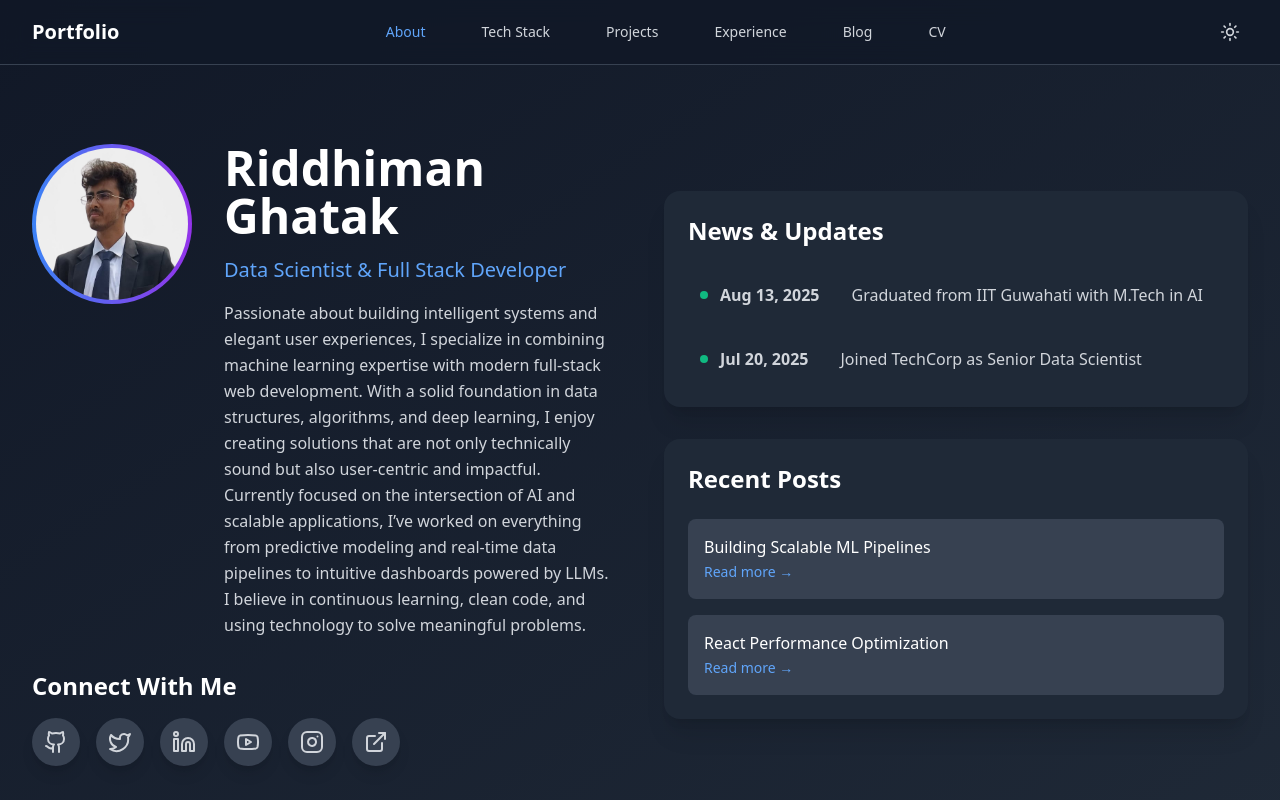
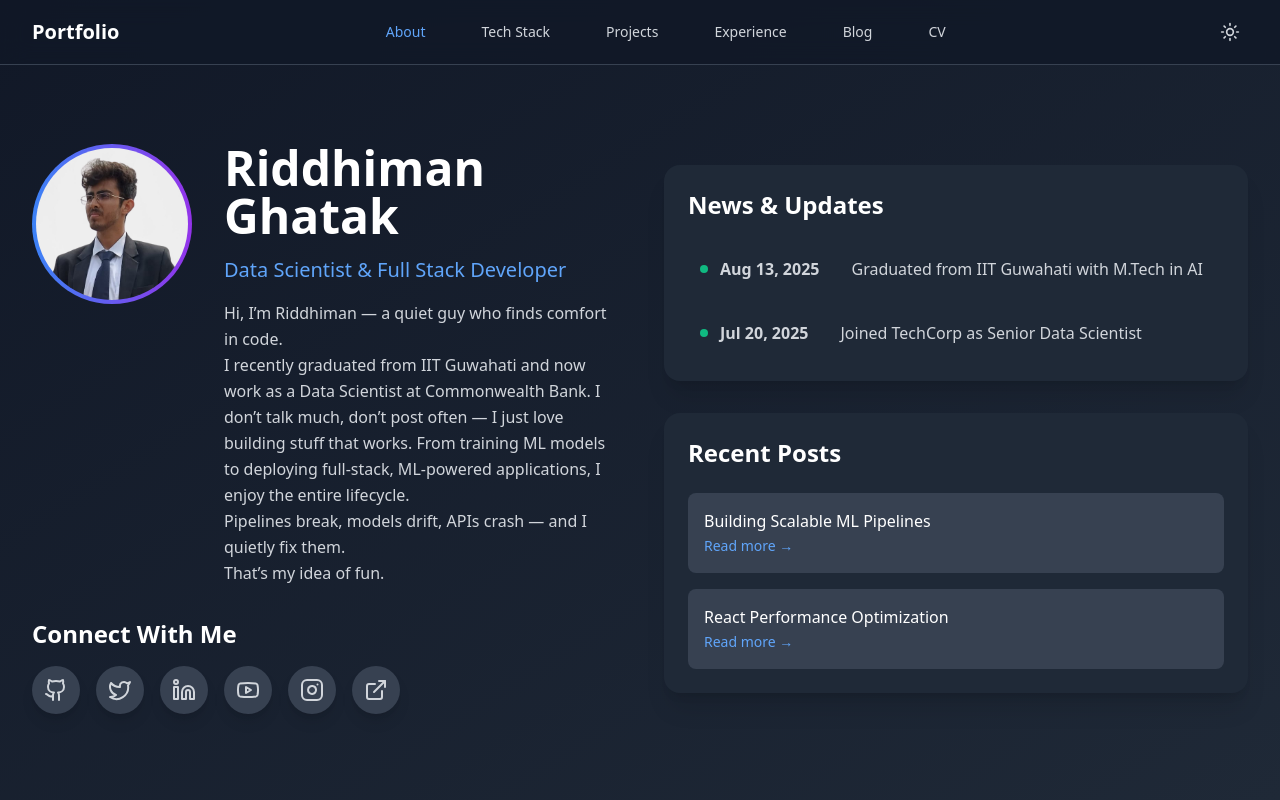
Before and after one commit to riddhiman-ghatak/portfolio, a React (Vite) app: page / in a window 1280 px wide. Shown: the top 800 px of the page. Built offline with nearby package versions, Linux system fonts and the light colour scheme.

Commit message:
minor changes

```diff
--- a/src/components/About.tsx
+++ b/src/components/About.tsx
@@ -104,12 +104,16 @@ const About: React.FC = () => {
                   className="text-gray-600 dark:text-gray-300 leading-relaxed space-y-4"
                 >
                   <span>
-                    Passionate about building intelligent systems and elegant user experiences, I specialize in combining machine learning expertise with modern full-stack web development. With a solid foundation in data structures, algorithms, and deep learning, I enjoy creating solutions that are not only technically sound but also user-centric and impactful.
+                    Hi, I’m Riddhiman — a quiet guy who finds comfort in code.<br />
+                    I recently graduated from IIT Guwahati and now work as a Data Scientist at Commonwealth Bank. I don’t talk much, don’t post often — I just love building stuff that works. From training ML models to deploying full-stack, ML-powered applications, I enjoy the entire lifecycle.<br />
+                    Pipelines break, models drift, APIs crash — and I quietly fix them.<br />
+                    That’s my idea of fun.
                   </span>
-                  <br />
+
+                  {/* <br />
                   <span>
-                    Currently focused on the intersection of AI and scalable applications, I’ve worked on everything from predictive modeling and real-time data pipelines to intuitive dashboards powered by LLMs. I believe in continuous learning, clean code, and using technology to solve meaningful problems.
-                  </span>
+                    Currently focused on the intersection of AI and scalable applications, I’ve worked on everything from predictive modeling and real-time data pipelines to intuitive dashboards powered by LLMs. My experience spans a wide range of projects, each pushing the boundaries of what technology can achieve. I believe in continuous learning, clean code, and using technology to solve meaningful problems.
+                  </span> */}
                 </motion.p>
 
               </div>
```
